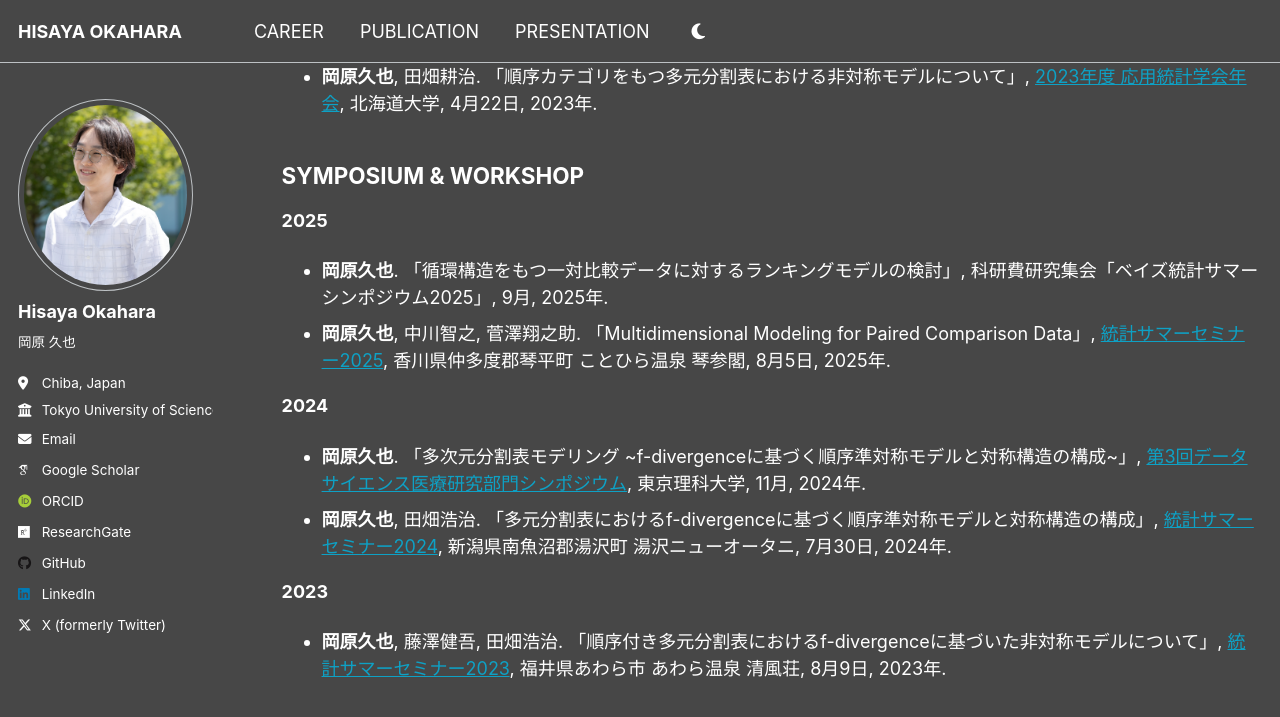
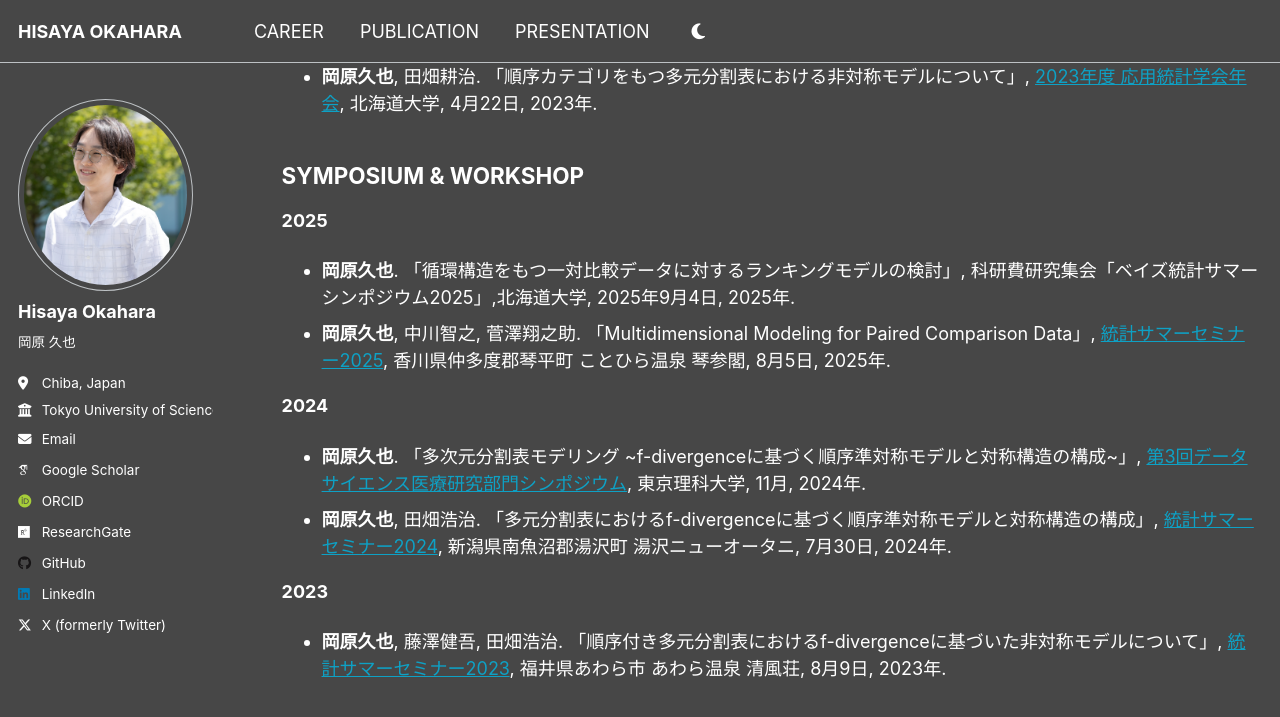
Before and after one commit to h-okahara/h-okahara.github.io, a Jekyll site: the page built from _pages/presentation.md, in a window 1280 px wide and 900 px high, scrolled down 955 px. Shown: the top 717 px of the window. Built offline with Jekyll 4.4.1, drawn with Linux system fonts in a browser that asks for light colours; some web fonts are replaced.

Commit message:
Update presentation.md

```diff
--- a/_pages/presentation.md
+++ b/_pages/presentation.md
@@ -32,7 +32,7 @@ author_profile: true
 ## SYMPOSIUM & WORKSHOP
 
 **2025**
-- **岡原久也**. 「循環構造をもつ一対比較データに対するランキングモデルの検討」, 科研費研究集会「ベイズ統計サマーシンポジウム2025」, 9月, 2025年.
+- **岡原久也**. 「循環構造をもつ一対比較データに対するランキングモデルの検討」, 科研費研究集会「ベイズ統計サマーシンポジウム2025」,北海道大学, 2025年9月4日, 2025年.
 - **岡原久也**, 中川智之, 菅澤翔之助. 「Multidimensional Modeling for Paired Comparison Data」, [統計サマーセミナー2025](https://sites.google.com/g.ecc.u-tokyo.ac.jp/ysg2025), 香川県仲多度郡琴平町 ことひら温泉 琴参閣, 8月5日, 2025年.
 
 **2024**
```
